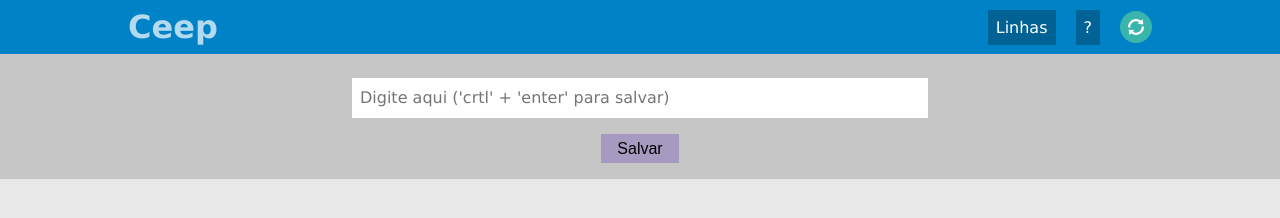
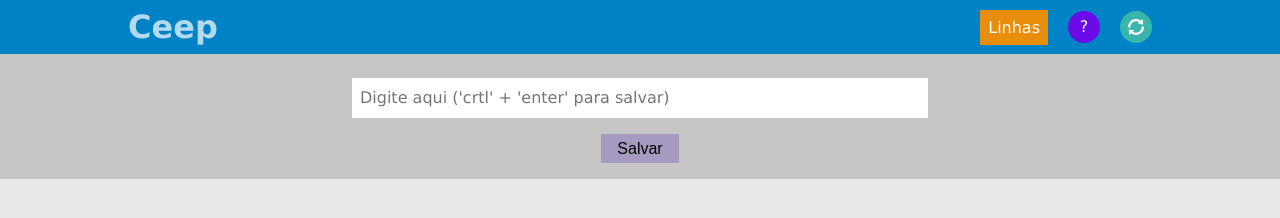
Before and after one commit to ftadashi/projeto-wd47, a plain HTML site: page index.html in a window 1280 px wide. Drawn offline with nearby package versions, Linux system fonts and the light colour scheme.

Commit message:
Improvement on interface.

```diff
--- a/css/opcoesDaPagina.css
+++ b/css/opcoesDaPagina.css
@@ -24,6 +24,20 @@
 	color: white;
 }
 
+.opcoesDaPagina-botao#btnAjuda {
+	width: 2em;
+	height: 2em;
+	line-height: 0;
+	border-radius: 50%;
+	color: white;
+	background-color: #6B0CE8;
+}
+
+.opcoesDaPagina-botao#btnMudaLayout {
+	background-color: #E88E0C;
+}
+
+
 .opcoesDaPagina-opcao#busca {
 	border: none;
 	padding: .2em;
--- a/index.html
+++ b/index.html
@@ -26,13 +26,13 @@
       </h1>
       <div class="opcoesDaPagina">
         <input type="search" placeholder="busca" id="busca" class="no-js opcoesDaPagina-opcao">
-        <button id="btnMudaLayout" class="no-js opcoesDaPagina-opcao opcoesDaPagina-botao">
+        <button id="btnMudaLayout" class="no-js opcoesDaPagina-opcao opcoesDaPagina-botao" title="Mudar layout">
           Linhas
         </button>
-        <button id="btnAjuda" class="no-js opcoesDaPagina-opcao opcoesDaPagina-botao">
+        <button id="btnAjuda" class="no-js opcoesDaPagina-opcao opcoesDaPagina-botao" title="Ajuda">
           ?
         </button>
-        <button id="btnSync" class="no-js opcoesDaPagina-opcao opcoesDaPagina-botao botaoSync botaoSync--sincronizado">
+        <button id="btnSync" class="no-js opcoesDaPagina-opcao opcoesDaPagina-botao botaoSync botaoSync--sincronizado" title="Sincronizar">
           <svg class="botaoSync-icone">
             <use xlink:href="#iconeSincronizar"></use>
           </svg>
```
